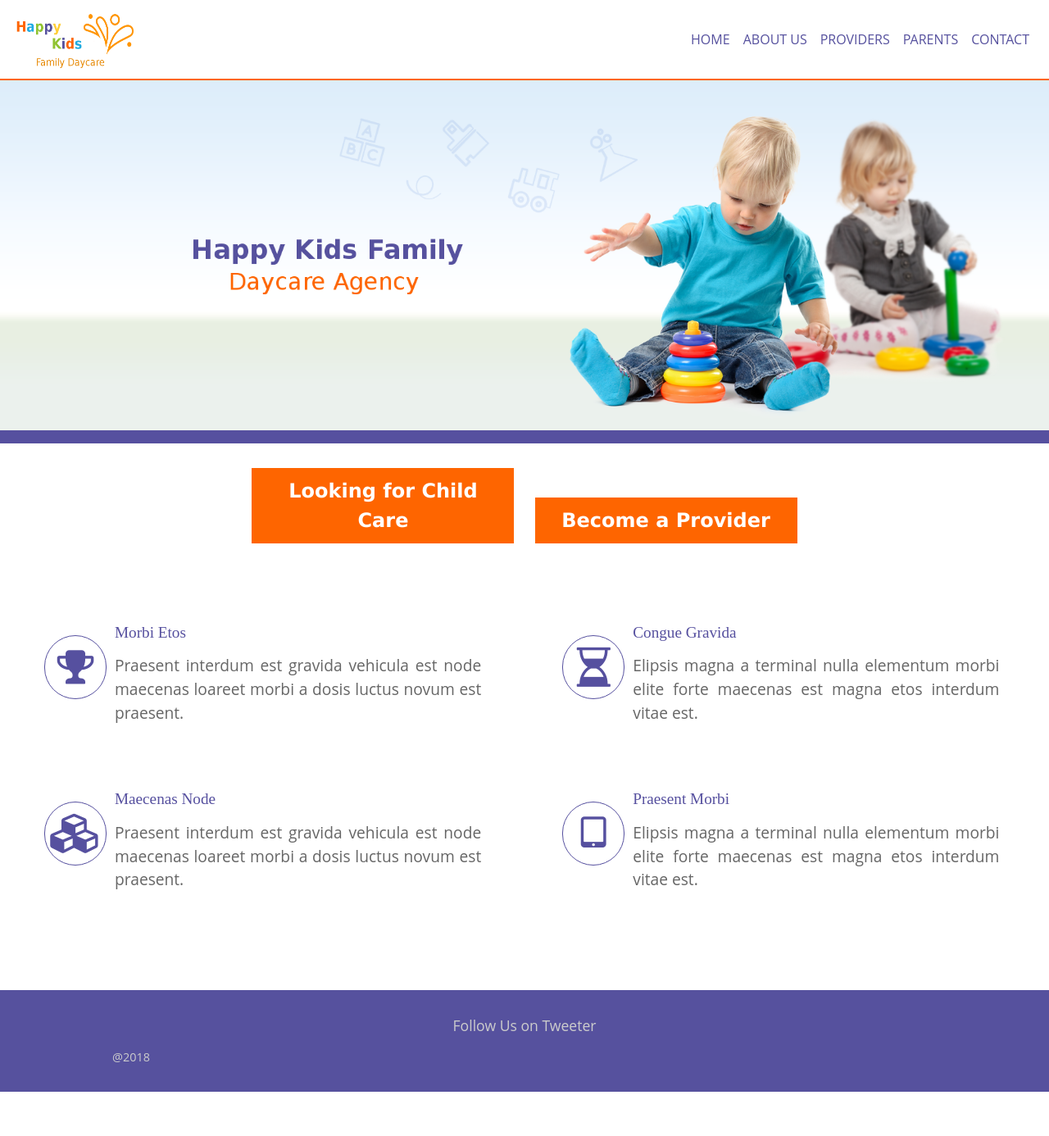
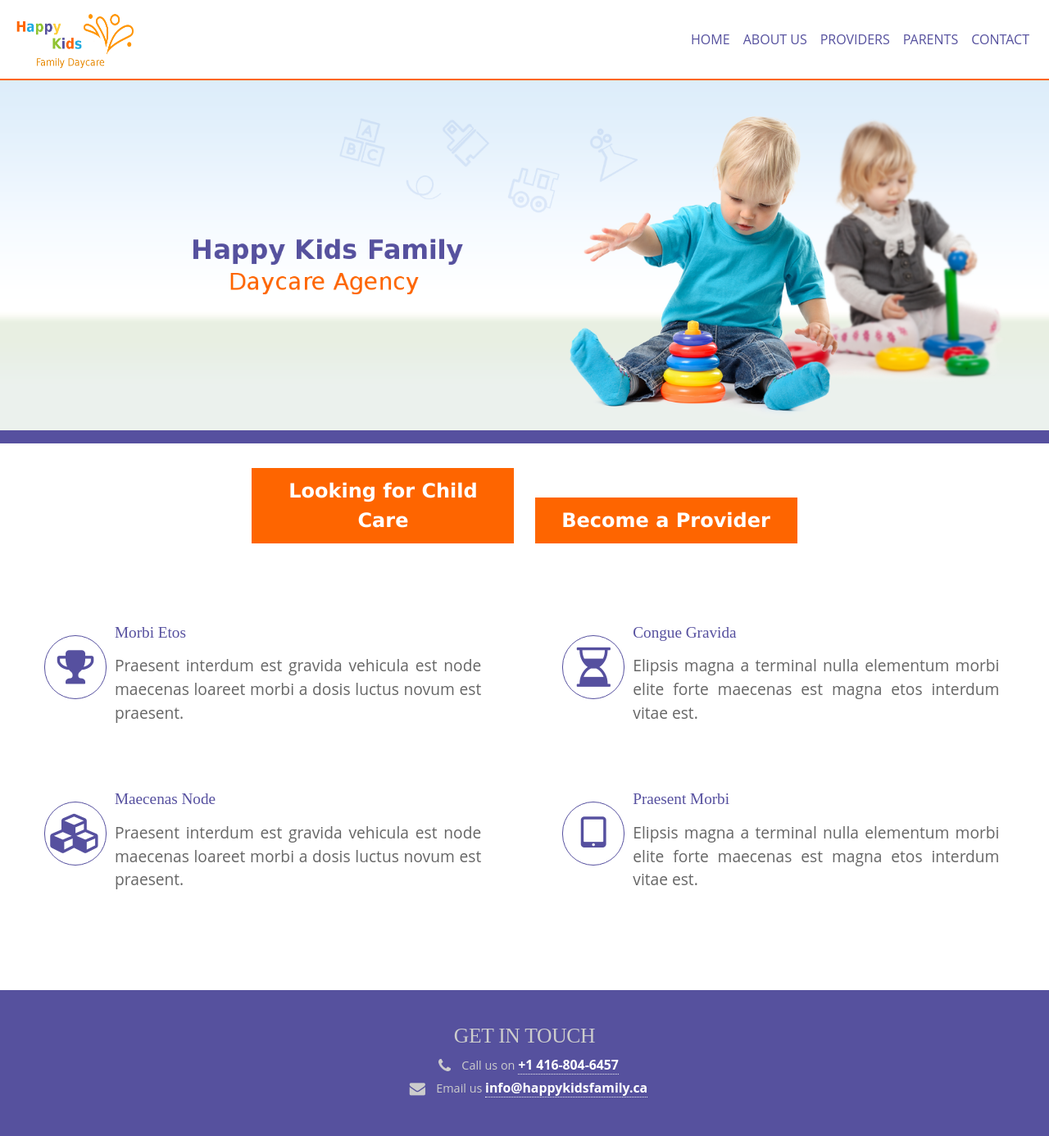
Before and after one commit to hkfda/hkfda.github.io, a Jekyll site: the page built from index.md, in a window 1280 px wide. Shown: the whole page at 82% size. Built offline with Jekyll 4.4.1, drawn with Linux system fonts in a browser that asks for light colours; nearby versions of some CDN libraries; before the commit the page ends 1332 px from its top, so only the background shows below that.

Commit message:
GET IN TOUCH

```diff
--- a/_includes/footer.html
+++ b/_includes/footer.html
@@ -2,15 +2,14 @@
 
 	<div class="container-fluid">
 
-		<div class="row">
-			<div class="col-sm-12 footer-head">
-				Follow Us on Tweeter
-			</div>
+		<div style="padding: 10px 20px; display: inline-block; text-align: center;">
+		<h2>GET IN TOUCH</h2>
+		<p>
+			<i style="padding: 0 10px;" class="fa fa-phone fa-lg"></i>Call&nbsp;us&nbsp;on&nbsp;<a style="font-size: 1.1em; font-weight: bolder;" href="tel:+14167224482">+1&nbsp;416-804-6457</a>
+		</p>
+		<p>
+			<i style="padding: 0 10px;" class="fa fa-envelope fa-lg"></i>Email&nbsp;us&nbsp;<a style="font-size: 1.1em; font-weight: bolder;" href="mailto:info@pyxsoftware.com">info@happykidsfamily.ca</a>
+		</p>
 		</div>
-
-		<div class="row">
-			<div class="col-sm-3">
-				@2018
-			</div>
-		</div>
+	</div>
 </footer>
```
